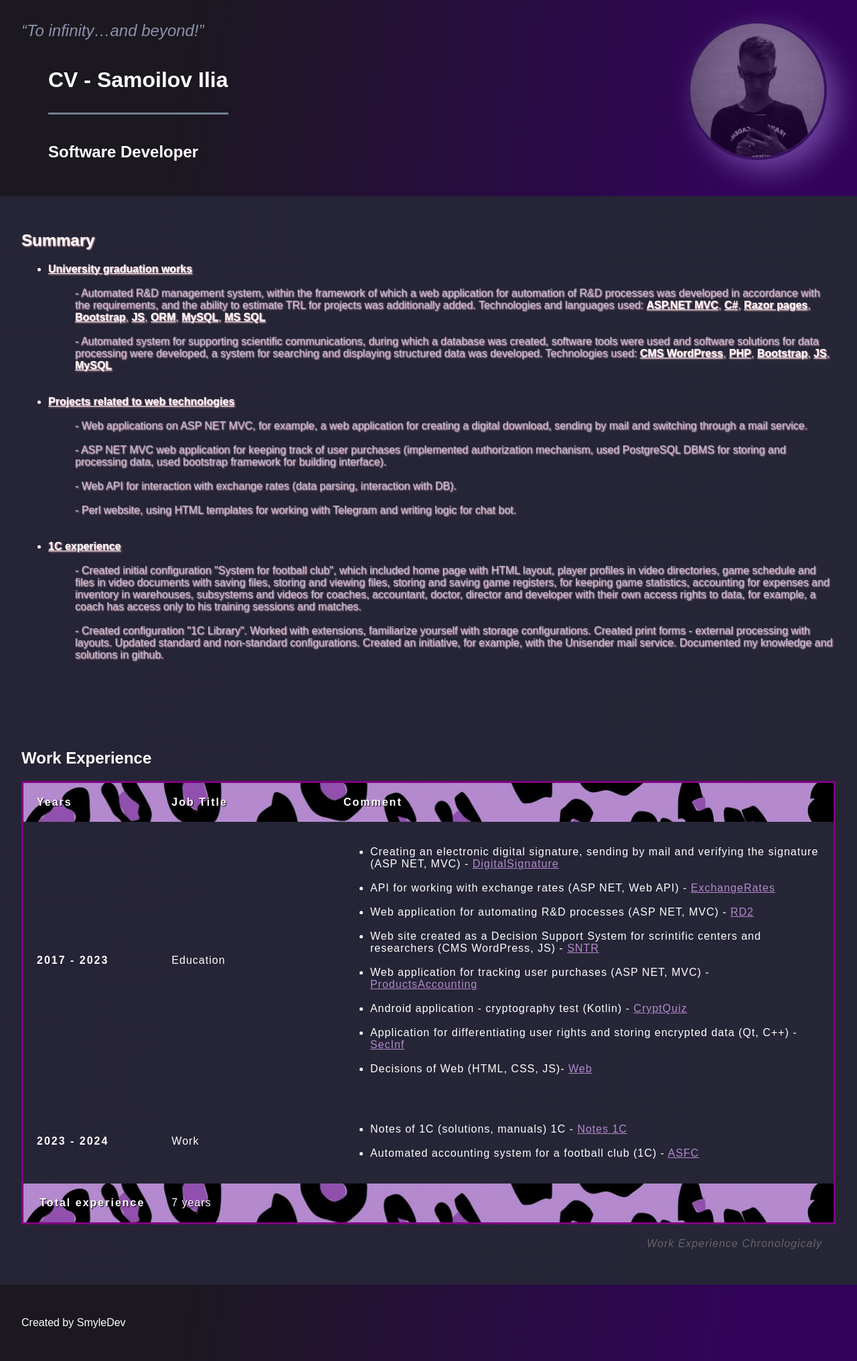
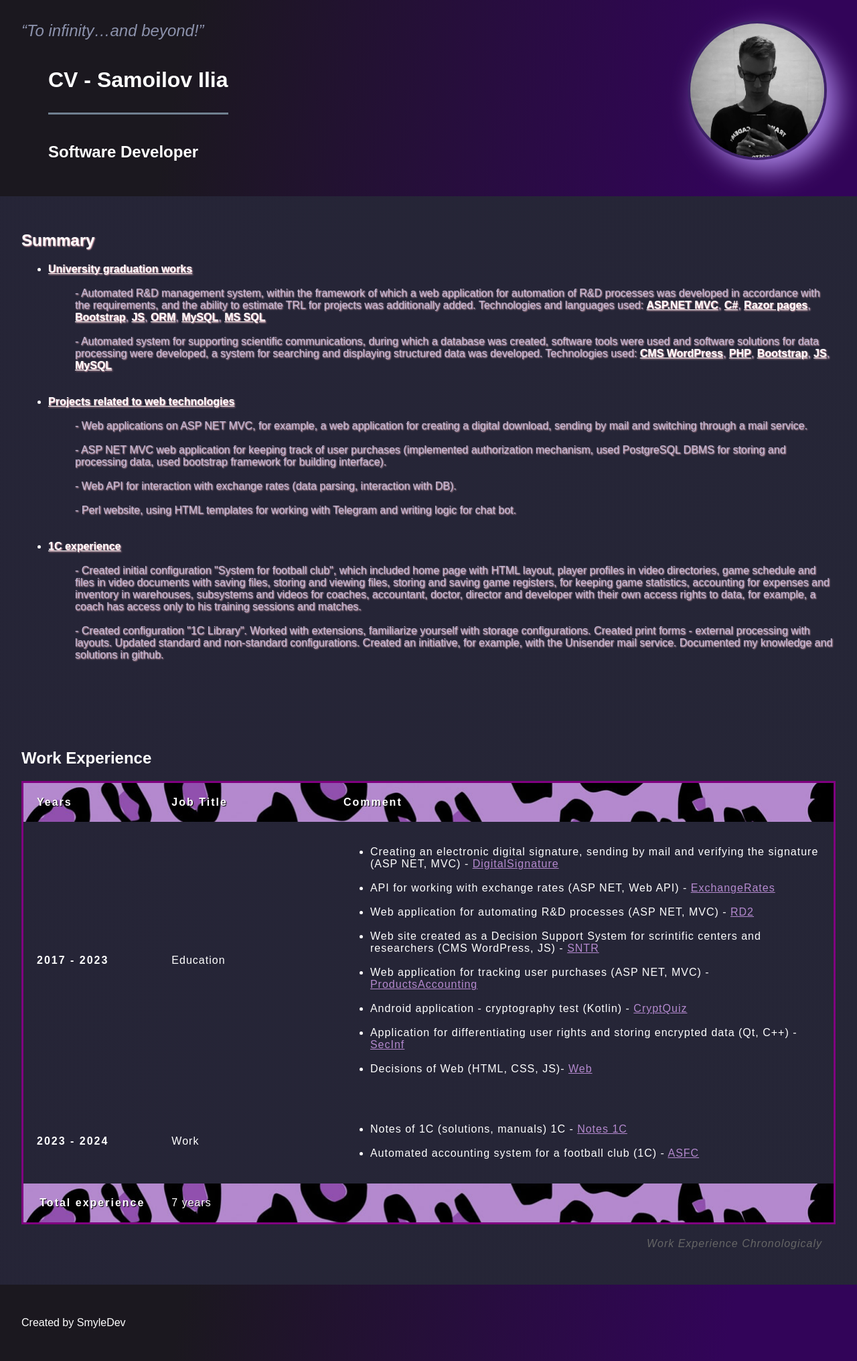
Before and after one commit to smyledev/smyledev.github.io, a Jekyll site: the page cv.html, which Jekyll copies as it is, in a window 1280 px wide. Shown: the whole page at 67% size. Built offline with Jekyll 4.4.1, drawn with Linux system fonts in a browser that asks for light colours; some web fonts are replaced.

Commit message:
Update cv.html

```diff
--- a/cv.html
+++ b/cv.html
@@ -18,7 +18,7 @@
                 <li style="display: inline;">
                     <figure style="display: inline-block; position: absolute; top: 15px; right: 5px;">
                         <a href="https://github.com/smyledev">
-                        <img style=" width:200px; border-radius: 100%; opacity: 0.5;" src="images/photo.jpeg" alt="Photo">
+                        <img style=" width:200px; border-radius: 100%;" src="images/photo.jpeg" alt="Photo">
                         </a>
                     </figure>
                 </li>
```
